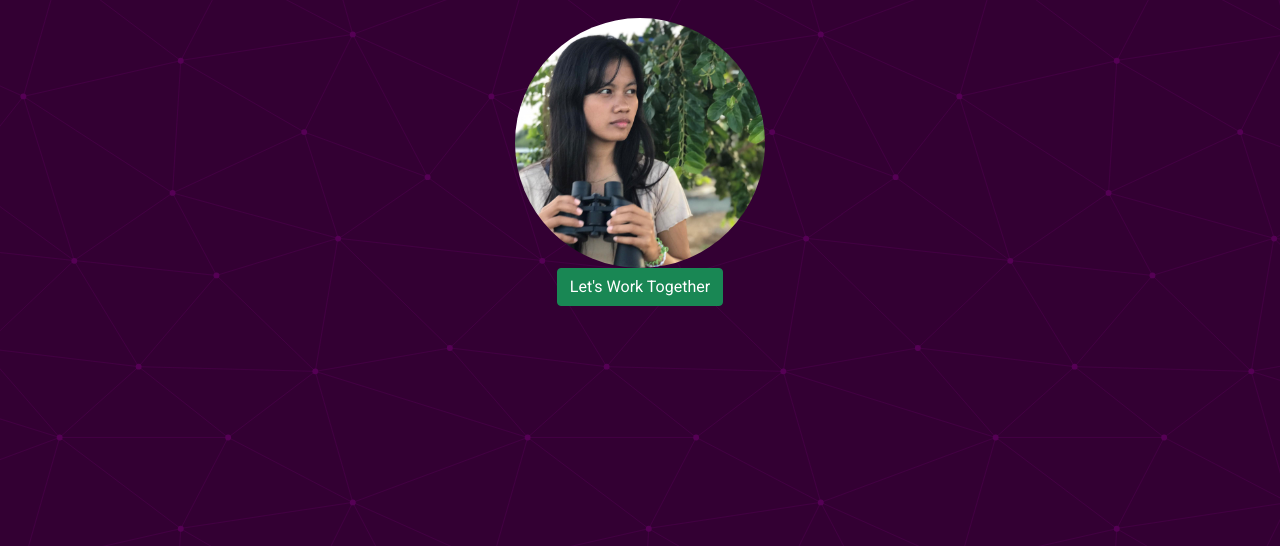
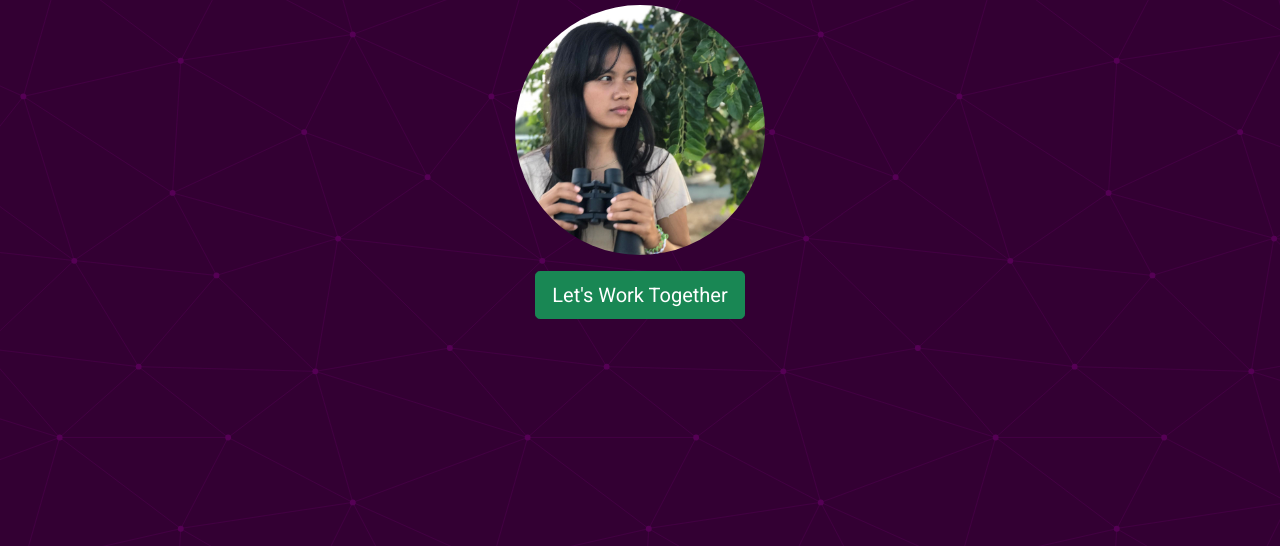
Before and after one commit to iamcherryred/fcbportfolio, a plain HTML site: page index.html in a window 1280 px wide. Shown: the part 254-800 px from the top of the page. Drawn offline with nearby package versions, Linux system fonts and the light colour scheme.

Commit message:
Finished fcb portfolio

```diff
--- a/index.html
+++ b/index.html
@@ -24,7 +24,7 @@
 			<h1>Full Stack Web Developer</h1>
 			<p>Hi! My name is Cherry and I love building things from scratch.</p>
 			<img src="images/myprofile.jpg" id="profile" class="img-fluid">
-			<a href="mailto:cherry.pelesco@bisu.edu.ph" class="btn btn-success">Let's Work Together</a>
+			<a href="mailto:cherry.pelesco@bisu.edu.ph" class="btn btn-success btn-lg mt-3">Let's Work Together</a>
 		</section>
 	</div>
 
```
